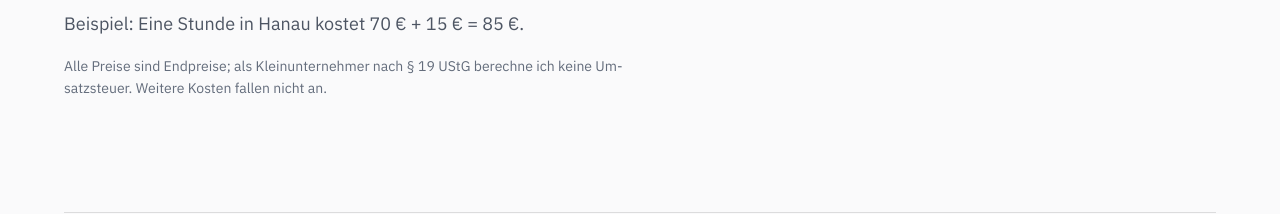
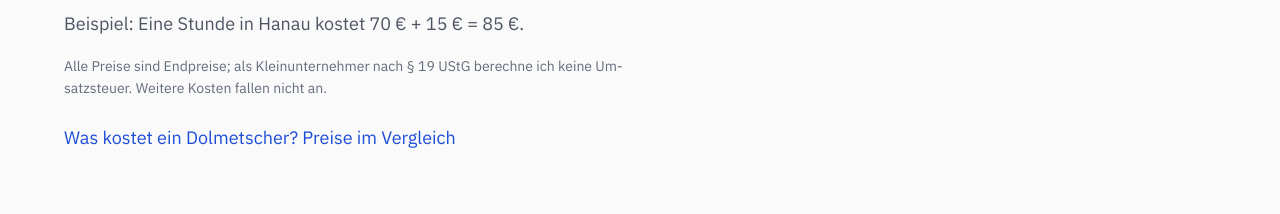
Before and after one commit to MuhamedBeck/Muhamed-Beck-Portfolio, a React (Vite) app: page /dolmetscher-arabisch-frankfurt in a window 1280 px wide. Shown: the part 3100-3314 px from the top of the page. Built offline with nearby package versions, Linux system fonts and the light colour scheme; no server answers.

Commit message:
feat(dolmetscher): Verweis auf den Kosten-Ratgeber unter der Preistabelle

```diff
--- a/src/components/pages/dolmetscher/DolmetscherPage.jsx
+++ b/src/components/pages/dolmetscher/DolmetscherPage.jsx
@@ -111,6 +111,16 @@ export const DolmetscherPage = ({ inhalt }) => {
             </>
           ) : null}
           <p className={KLEIN}>{t.preise.endpreise}</p>
+          {/* Zum Kosten-Ratgeber, der Preise am Markt und den gesetzlichen
+              Satz daneben stellt; nur auf Deutsch, die anderen Fassungen
+              sagen das im Linktext. Muster wie unternehmen.verweis. */}
+          {preise.ratgeber ? (
+            <p className="mt-6">
+              <Link to={preise.ratgeber.href} className="text-accent hover:underline">
+                {preise.ratgeber.text}
+              </Link>
+            </p>
+          ) : null}
         </Abschnitt>
       ) : null}
 
--- a/src/content/dolmetscher.ar.js
+++ b/src/content/dolmetscher.ar.js
@@ -175,7 +175,9 @@ export const INHALT = {
    *                  Antwort mit Termin und Preis; dabei bleibt es, auch wenn
    *                  die Fahrt länger dauert.
    *   anfahrt.beispiel  Beispiel: Eine Stunde in Hanau kostet 70 Euro +
-   *                  15 Euro = 85 Euro. */
+   *                  15 Euro = 85 Euro.
+   *   ratgeber       Was kostet ein Dolmetscher? Preise im Vergleich (Seite
+   *                  auf Deutsch) */
   preise: {
     titel: "الأسعار",
     ersteSpalte: "الخدمة",
@@ -241,6 +243,10 @@ export const INHALT = {
         })),
       },
       beispiel: `مثال: ساعة واحدة في هاناو تكلف ${p(DOLMETSCH_PREIS.vorOrtStunde)} + ${p(hanau.betrag)} = ${p(DOLMETSCH_PREIS.vorOrtStunde + hanau.betrag)}.`,
+    },
+    ratgeber: {
+      text: "كم يكلّف المترجم الفوري؟ مقارنة الأسعار (الصفحة بالألمانية)",
+      href: "/dolmetscher-arabisch-frankfurt/kosten",
     },
   },
 
--- a/src/content/dolmetscher.de.js
+++ b/src/content/dolmetscher.de.js
@@ -137,6 +137,10 @@ export const INHALT = {
       },
       beispiel: `Beispiel: Eine Stunde in Hanau kostet ${p(DOLMETSCH_PREIS.vorOrtStunde)} + ${p(hanau.betrag)} = ${p(DOLMETSCH_PREIS.vorOrtStunde + hanau.betrag)}.`,
     },
+    ratgeber: {
+      text: "Was kostet ein Dolmetscher? Preise im Vergleich",
+      href: "/dolmetscher-arabisch-frankfurt/kosten",
+    },
   },
 
   ablauf: {
--- a/src/content/dolmetscher.en.js
+++ b/src/content/dolmetscher.en.js
@@ -122,6 +122,10 @@ export const INHALT = {
       },
       beispiel: `Example: one hour in Hanau costs ${p(DOLMETSCH_PREIS.vorOrtStunde)} + ${p(hanau.betrag)} = ${p(DOLMETSCH_PREIS.vorOrtStunde + hanau.betrag)}.`,
     },
+    ratgeber: {
+      text: "What an interpreter costs: price comparison (in German)",
+      href: "/dolmetscher-arabisch-frankfurt/kosten",
+    },
   },
 
   ablauf: {
```
Also changed, not shown: 1 other file (tests, documents, lock files or other folders).
